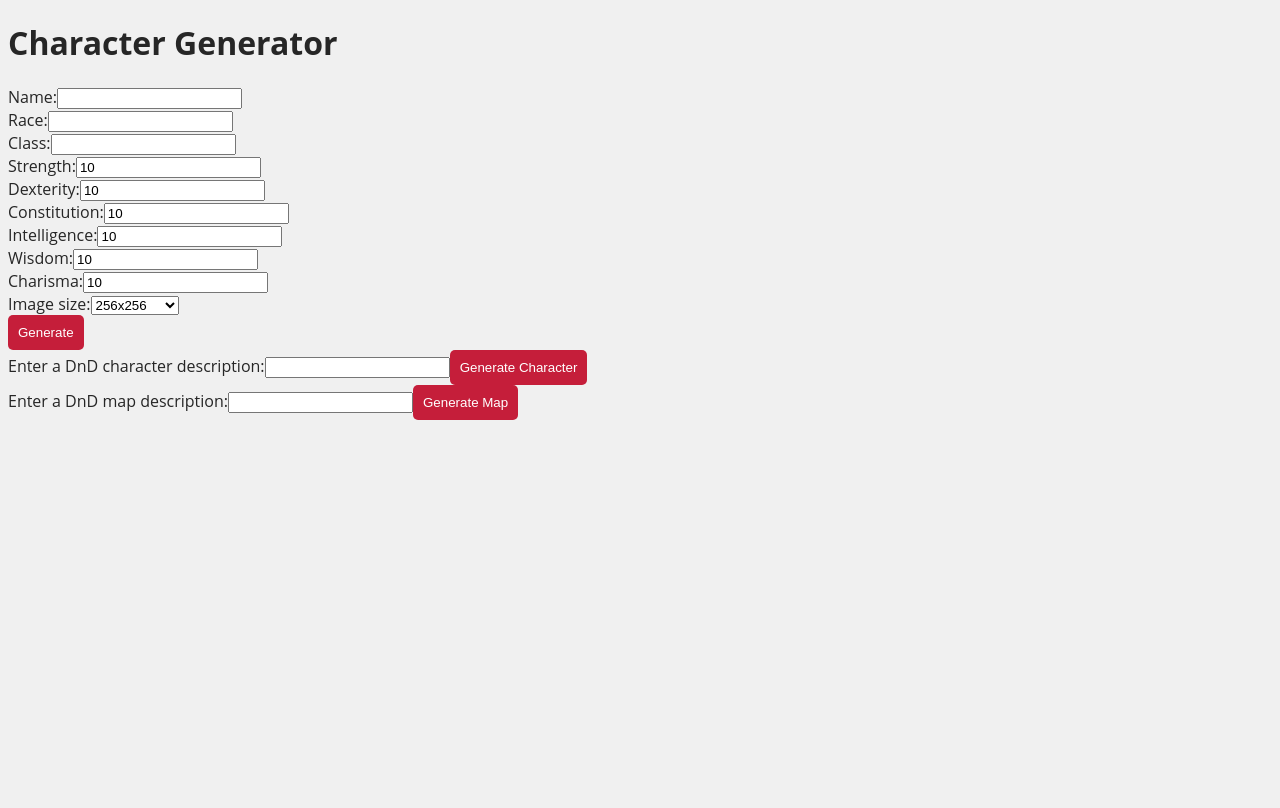
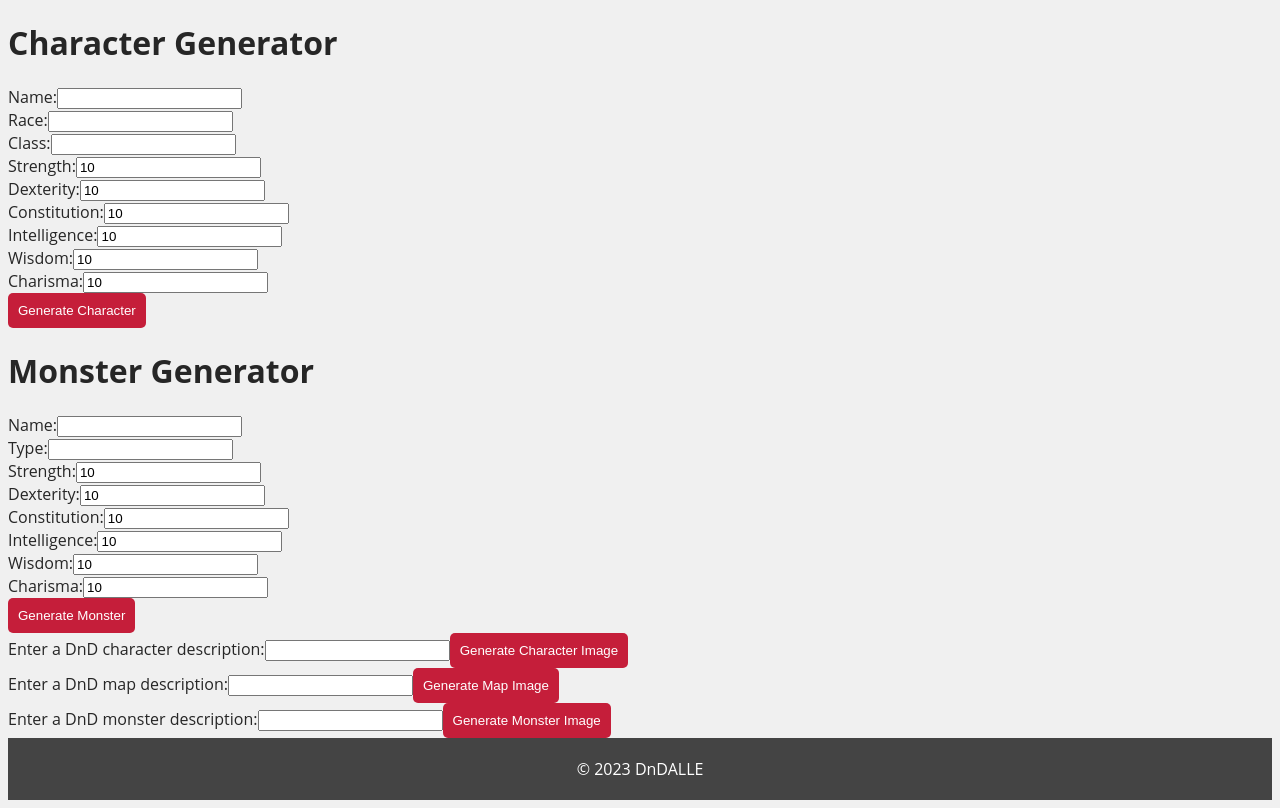
Before and after one commit to CalebDevany/DnDallE, a React (Create React App) app: page / in a window 1280 px wide. Built offline with nearby package versions, Linux system fonts and the light colour scheme.

Commit message:
added monster generator

```diff
--- a/src/components/App.css
+++ b/src/components/App.css
@@ -1,4 +1,53 @@
-/* Style for character section */
+/* Set global font and colors */
+body {
+  font-family: "Open Sans", Arial, sans-serif;
+  background-color: #f0f0f0;
+  color: #262626;
+}
+
+/* Style the header section */
+header {
+  display: flex;
+  flex-direction: row;
+  justify-content: space-between;
+  align-items: center;
+  padding: 20px;
+  background-color: #444444;
+}
+
+header h1 {
+  font-size: 36px;
+  margin: 0;
+  color: #ffffff;
+}
+
+header nav {
+  display: flex;
+  flex-direction: row;
+}
+
+header nav a {
+  margin-right: 20px;
+  color: #ffffff;
+  text-decoration: none;
+  font-size: 18px;
+  font-weight: bold;
+}
+
+header nav a:hover {
+  color: #c6c6c6;
+}
+
+/* Style the main content section */
+main {
+  padding: 20px;
+  display: flex;
+  flex-direction: column;
+  justify-content: center;
+  align-items: center;
+}
+
+/* Style the character section */
 .character-section {
   display: flex;
   flex-wrap: wrap;
@@ -11,6 +60,9 @@
   width: 50%;
   text-align: center;
   padding: 20px;
+  background-color: #ffffff;
+  box-shadow: 0px 0px 10px #cccccc;
+  border-radius: 5px;
 }
 
 .character-model {
@@ -20,7 +72,7 @@
   margin: 0 auto;
 }
 
-/* Style for map section */
+/* Style the map section */
 .map-section {
   display: flex;
   flex-wrap: wrap;
@@ -32,6 +84,9 @@
   width: 50%;
   text-align: center;
   padding: 20px;
+  background-color: #ffffff;
+  box-shadow: 0px 0px 10px #cccccc;
+  border-radius: 5px;
 }
 
 .map-image {
@@ -41,42 +96,28 @@
   margin: 0 auto;
 }
 
-/* Style for character stats */
-.character-stats {
-  margin-top: 20px;
+/* Style the footer section */
+footer {
+  padding: 20px;
+  background-color: #444444;
   text-align: center;
+  color: #ffffff;
 }
 
-.character-stats h3 {
-  font-size: 24px;
-  margin-bottom: 10px;
+footer p {
+  margin: 0;
 }
 
-.character-stats p {
-  font-size: 16px;
-  margin-bottom: 5px;
+/* Style the button */
+button {
+  background-color: #c51e3a;
+  color: #ffffff;
+  border: none;
+  padding: 10px;
+  border-radius: 5px;
+  cursor: pointer;
 }
 
-/* Style for character description and dialogue */
-.character-description h2 {
-  font-size: 24px;
-  margin-bottom: 10px;
+button:hover {
+  background-color: #af1b34;
 }
-
-.character-description p {
-  font-size: 16px;
-  margin-bottom: 5px;
-  line-height: 1.5;
-}
-
-/* Style for map description */
-.map-description h2 {
-  font-size: 24px;
-  margin-bottom: 10px;
-}
-
-.map-description p {
-  font-size: 16px;
-  margin-bottom: 5px;
-  line-height: 1.5;
-}
--- a/src/components/App.js
+++ b/src/components/App.js
@@ -1,13 +1,19 @@
 import './App.css';
 import React from 'react';
-import ChatGPT from './ChatGPT';
 import DALLE2 from './Dalle2';
+import ChatGPTCharacter from './ChatGPTCharacter';
+import ChatGPTMonster from './ChatGPTMonster';
+
 
 function App() {
   return (
-    <div>
-      <ChatGPT />
+    <div className="main">
+      <ChatGPTCharacter />
+      <ChatGPTMonster />
       <DALLE2 />
+      <footer>
+        <p>&copy; 2023 DnDALLE</p>
+      </footer>
     </div>
   );
 }
--- a/src/components/ChatGPT.js
+++ b/src/components/ChatGPTCharacter.js
@@ -1,7 +1,8 @@
 import React, { useState } from "react";
 import axios from "axios";
+import "./App.css";
 
-function CharacterGenerator() {
+function ChatGPTCharacter() {
   const [generatedCharacter, setGeneratedCharacter] = useState(null);
   const [characterName, setCharacterName] = useState("");
   const [characterRace, setCharacterRace] = useState("");
@@ -15,7 +16,6 @@ function CharacterGenerator() {
     charisma: 10,
   });
   const [generatedImage, setGeneratedImage] = useState(null);
-  const [selectedModel, setSelectedModel] = useState("64");
 
   const generateCharacter = async () => {
     const response = await axios.post(
@@ -29,8 +29,9 @@ function CharacterGenerator() {
           stop: "\n\n",
         },
         headers: {
-          'Content-Type': 'application/json',
-          'Authorization': 'Bearer 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'
+          "Content-Type": "application/json",
+          Authorization:
+            "Bearer {API-KEY}",
         },
       }
     );
@@ -45,10 +46,10 @@ function CharacterGenerator() {
     setCharacterStats(characterData.stats);
   };
 
-  const generateImage = (event) => {
+  const generateImage = async (event) => {
     event.preventDefault();
-    axios
-      .post(
+    try {
+      const response = await axios.post(
         "https://api.openai.com/v1/images/generations",
         {
           model: "image-alpha-001",
@@ -58,17 +59,18 @@ function CharacterGenerator() {
         },
         {
           headers: {
-            'Content-Type': 'application/json',
-            'Authorization': 'Bearer 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'
+            "Content-Type": "application/json",
+            Authorization:
+              "Bearer {API-KEY}",
           },
         }
-      )
-      .then((response) => {
-        setGeneratedImage(response.data.data[0].url);
-      })
-      .catch((error) => {
-        console.log(error);
-      });
+      );
+
+      const imageUrl = response.data.data[0].url;
+      setGeneratedImage(imageUrl);
+    } catch (error) {
+      console.error(error);
+    }
   };
 
   const handleStatChange = (event) => {
@@ -79,45 +81,49 @@ function CharacterGenerator() {
   };
 
   const handleSubmit = async (event) => {
-    await event.preventDefault();
+    event.preventDefault();
     await generateCharacter();
     await generateImage();
   };
 
   return (
-    <div>
-      <h1>Character Generator</h1>
+    <div className="character-generator-container">
+      <h1 className="title">Character Generator</h1>
       <form onSubmit={handleSubmit}>
-        <label>
+        <label className="form-label">
           Name:
           <input
+            className="form-input"
             type="text"
             value={characterName}
             onChange={(event) => setCharacterName(event.target.value)}
           />
         </label>
         <br />
-        <label>
+        <label className="form-label">
           Race:
           <input
+            className="form-input"
             type="text"
             value={characterRace}
             onChange={(event) => setCharacterRace(event.target.value)}
           />
         </label>
         <br />
-        <label>
+        <label className="form-label">
           Class:
           <input
+            className="form-input"
             type="text"
             value={characterClass}
             onChange={(event) => setCharacterClass(event.target.value)}
           />
         </label>
         <br />
-        <label>
+        <label className="form-label">
           Strength:
           <input
+            className="form-input"
             type="number"
             name="strength"
             value={characterStats.strength}
@@ -125,9 +131,10 @@ function CharacterGenerator() {
           />
         </label>
         <br />
-        <label>
+        <label className="form-label">
           Dexterity:
           <input
+            className="form-input"
             type="number"
             name="dexterity"
             value={characterStats.dexterity}
@@ -135,9 +142,10 @@ function CharacterGenerator() {
           />
         </label>
         <br />
-        <label>
+        <label className="form-label">
           Constitution:
           <input
+            className="form-input"
             type="number"
             name="constitution"
             value={characterStats.constitution}
@@ -145,9 +153,10 @@ function CharacterGenerator() {
           />
         </label>
         <br />
-        <label>
+        <label className="form-label">
           Intelligence:
           <input
+            className="form-input"
             type="number"
             name="intelligence"
             value={characterStats.intelligence}
@@ -155,9 +164,10 @@ function CharacterGenerator() {
           />
         </label>
         <br />
-        <label>
+        <label className="form-label">
           Wisdom:
           <input
+            className="form-input"
             type="number"
             name="wisdom"
             value={characterStats.wisdom}
@@ -165,9 +175,10 @@ function CharacterGenerator() {
           />
         </label>
         <br />
-        <label>
+        <label className="form-label">
           Charisma:
           <input
+            className="form-input"
             type="number"
             name="charisma"
             value={characterStats.charisma}
@@ -175,44 +186,37 @@ function CharacterGenerator() {
           />
         </label>
         <br />
-        <label>
-          Image size:
-          <select
-            value={selectedModel}
-            onChange={(event) => setSelectedModel(event.target.value)}
-          >
-            <option value="256">256x256</option>
-            <option value="512">512x512</option>
-            <option value="1024">1024x1024</option>
-          </select>
-        </label>
-        <br />
-        <button type="submit">Generate</button>
+        <button className="generate-button" type="submit">
+          Generate Character
+        </button>
       </form>
       {generatedCharacter && (
-        <div>
-          <h2>{generatedCharacter.name}</h2>
-          <p>
+        <div className="generated-character-container">
+          <h2 className="generated-character-name">
+            {generatedCharacter.name}
+          </h2>
+          <p className="generated-character-race-class">
             {generatedCharacter.race} {generatedCharacter.class}
           </p>
-          <ul>
-            <li>Strength: {generatedCharacter.stats.strength}</li>
-            <li>Dexterity: {generatedCharacter.stats.dexterity}</li>
-            <li>Constitution: {generatedCharacter.stats.constitution}</li>
-            <li>Intelligence: {generatedCharacter.stats.intelligence}</li>
-            <li>Wisdom: {generatedCharacter.stats.wisdom}</li>
-            <li>Charisma: {generatedCharacter.stats.charisma}</li>
-          </ul>
-        </div>
-      )}
-      {generatedImage && (
-        <div>
-          <h2>Image</h2>
-          <img src={generatedImage} alt={{generatedCharacter}} />
+          <p className="generated-character-stats">
+            Strength: {generatedCharacter.stats.strength}, Dexterity:{" "}
+            {generatedCharacter.stats.dexterity}, Constitution:{" "}
+            {generatedCharacter.stats.constitution}, Intelligence:{" "}
+            {generatedCharacter.stats.intelligence}, Wisdom:{" "}
+            {generatedCharacter.stats.wisdom}, Charisma:{" "}
+            {generatedCharacter.stats.charisma}
+          </p>
+          {generatedImage && (
+            <img
+              className="generated-image"
+              src={generatedImage}
+              alt={`${characterRace} ${characterClass}`}
+            />
+          )}
         </div>
       )}
     </div>
   );
 }
 
-export default CharacterGenerator;
+export default ChatGPTCharacter;
--- /dev/null
+++ b/src/components/ChatGPTMonster.js
@@ -0,0 +1,216 @@
+import React, { useState } from "react";
+import axios from "axios";
+import "./App.css";
+
+function MonsterGenerator() {
+  const [generatedMonster, setGeneratedMonster] = useState(null);
+  const [monsterName, setMonsterName] = useState("");
+  const [monsterType, setMonsterType] = useState("");
+  const [monsterStats, setMonsterStats] = useState({
+    strength: 10,
+    dexterity: 10,
+    constitution: 10,
+    intelligence: 10,
+    wisdom: 10,
+    charisma: 10,
+  });
+  const [generatedImage, setGeneratedImage] = useState(null);
+
+  const generateMonster = async () => {
+    const response = await axios.post(
+      "https://api.openai.com/v1/engines/text-davinci-002/completions",
+      {
+        params: {
+          prompt: "Generate a Dungeons and Dragons monster named ",
+          max_tokens: 1024,
+          temperature: 0.7,
+          n: 1,
+          stop: "\n\n",
+        },
+        headers: {
+          "Content-Type": "application/json",
+          Authorization:
+            "Bearer {API-KEY}",
+        },
+      }
+    );
+
+    const { choices } = response.data;
+    const { text } = choices[0];
+    const monsterData = JSON.parse(text.trim());
+    setGeneratedMonster(monsterData);
+    setMonsterName(monsterData.name);
+    setMonsterType(monsterData.type);
+    setMonsterStats(monsterData.stats);
+  };
+
+  const generateImage = async (event) => {
+    event.preventDefault();
+    try {
+      const response = await axios.post(
+        "https://api.openai.com/v1/images/generations",
+        {
+          model: "image-alpha-001",
+          prompt: `Photorealistic image of DnD monster ${monsterName}`,
+          num_images: 1,
+          size: "512x512",
+        },
+        {
+          headers: {
+            "Content-Type": "application/json",
+            Authorization:
+              "Bearer {API-KEY}",
+          },
+        }
+      );
+
+      const imageUrl = response.data.data[0].url;
+      setGeneratedImage(imageUrl);
+    } catch (error) {
+      console.error(error);
+    }
+  };
+
+  const handleStatChange = (event) => {
+    const statName = event.target.name;
+    const statValue = parseInt(event.target.value);
+    const newStats = { ...monsterStats, [statName]: statValue };
+    setMonsterStats(newStats);
+  };
+
+  const handleSubmit = async (event) => {
+    event.preventDefault();
+    await generateMonster();
+    await generateImage();
+  };
+
+  return (
+    <div className="monster-generator-container">
+      <h1 className="title">Monster Generator</h1>
+      <form onSubmit={handleSubmit}>
+        <label className="form-label">
+          Name:
+          <input
+            className="form-input"
+            type="text"
+            value={monsterName}
+            onChange={(event) => setMonsterName(event.target.value)}
+          />
+        </label>
+        <br />
+        <label className="form-label">
+          Type:
+          <input
+            className="form-input"
+            type="text"
+            value={monsterType}
+            onChange={(event) => setMonsterType(event.target.value)}
+          />
+        </label>
+        <br />
+        <label className="form-label">
+          Strength:
+          <input
+            className="form-input"
+            type="number"
+            name="strength"
+            value={monsterStats.strength}
+            onChange={handleStatChange}
+          />
+        </label>
+        <br />
+        <label className="form-label">
+          Dexterity:
+          <input
+            className="form-input"
+            type="number"
+            name="dexterity"
+            value={monsterStats.dexterity}
+            onChange={handleStatChange}
+          />
+        </label>
+        <br />
+        <label className="form-label">
+          Constitution:
+          <input
+            className="form-input"
+            type="number"
+            name="constitution"
+            value={monsterStats.constitution}
+            onChange={handleStatChange}
+          />
+        </label>
+        <br />
+        <label className="form-label">
+          Intelligence:
+          <input
+            className="form-input"
+            type="number"
+            name="intelligence"
+            value={monsterStats.intelligence}
+            onChange={handleStatChange}
+          />
+        </label>
+        <br />
+        <label className="form-label">
+          Wisdom:
+          <input
+            className="form-input"
+            type="number"
+            name="wisdom"
+            value={monsterStats.wisdom}
+            onChange={handleStatChange}
+          />
+        </label>
+        <br />
+        <label className="form-label">
+          Charisma:
+          <input
+            className="form-input"
+            type="number"
+            name="charisma"
+            value={monsterStats.charisma}
+            onChange={handleStatChange}
+          />
+        </label>
+        <br />
+        <button className="generate-button" type="submit">
+          Generate Monster
+        </button>
+      </form>
+      {generatedMonster && (
+        <div className="monster-result-container">
+          <h2 className="monster-name">{generatedMonster.name}</h2>
+          <p className="monster-type">Type: {generatedMonster.type}</p>
+          <div className="monster-stats-container">
+            <p className="monster-stat">
+              Strength: {generatedMonster.stats.strength}
+            </p>
+            <p className="monster-stat">
+              Dexterity: {generatedMonster.stats.dexterity}
+            </p>
+            <p className="monster-stat">
+              Constitution: {generatedMonster.stats.constitution}
+            </p>
+            <p className="monster-stat">
+              Intelligence: {generatedMonster.stats.intelligence}
+            </p>
+            <p className="monster-stat">
+              Wisdom: {generatedMonster.stats.wisdom}
+            </p>
+            <p className="monster-stat">
+              Charisma: {generatedMonster.stats.charisma}
+            </p>
+          </div>
+        </div>
+      )}
+      {generatedImage && (
+        <div className="monster-image-container">
+          <img src={generatedImage} alt="Generated Monster" />
+        </div>
+      )}
+    </div>
+  );
+}
+
+export default MonsterGenerator;
--- a/src/components/Dalle2.js
+++ b/src/components/Dalle2.js
@@ -1,12 +1,14 @@
-import './App.css';
-import React, { useState, useEffect } from 'react';
-import axios from 'axios';
+import "./App.css";
+import React, { useState } from "react";
+import axios from "axios";
 
 function DALLE2() {
-  const [characterImage, setCharacterImage] = useState('');
-  const [mapImage, setMapImage] = useState('');
-  const [characterResponse, setCharacterResponse] = useState('');
-  const [mapResponse, setMapResponse] = useState('');
+  const [characterImage, setCharacterImage] = useState("");
+  const [mapImage, setMapImage] = useState("");
+  const [monsterImage, setMonsterImage] = useState("");
+  const [characterResponse, setCharacterResponse] = useState("");
+  const [mapResponse, setMapResponse] = useState("");
+  const [monsterResponse, setMonsterResponse] = useState("");
 
   const handleCharacterChange = (event) => {
     setCharacterResponse(event.target.value);
@@ -16,19 +18,30 @@ function DALLE2() {
     setMapResponse(event.target.value);
   };
 
+  const handleMonsterChange = (event) => {
+    setMonsterResponse(event.target.value);
+  };
+
   const handleCharacterSubmit = (event) => {
     event.preventDefault();
-    axios.post('https://api.openai.com/v1/images/generations', {
-      model: 'image-alpha-001',
-      prompt: `Photorealistic portrait of DnD character ${characterResponse}`,
+    axios
+      .post(
+        "https://api.openai.com/v1/images/generations",
+        {
+          model: "image-alpha-001",
+          prompt:
+          `Photorealistic portrait of DnD character ${characterResponse}`,
           num_images: 1,
-      size: '512x512',
-    }, {
+          size: "512x512",
+        },
+        {
           headers: {
-        'Content-Type': 'application/json',
-        'Authorization': 'Bearer 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'
+            "Content-Type": "application/json",
+            Authorization:
+              "Bearer {API-KEY}",
+          },
         }
-    })
+      )
       .then((response) => {
         setCharacterImage(response.data.data[0].url);
       })
@@ -39,19 +52,53 @@ function DALLE2() {
 
   const handleMapSubmit = (event) => {
     event.preventDefault();
-    axios.post('https://api.openai.com/v1/images/generations', {
-      model: 'image-alpha-001',
-      prompt: `Simple Dungeons and Dragons map in the style of Roll20 ${mapResponse}`,
+    axios
+      .post(
+        "https://api.openai.com/v1/images/generations",
+        {
+          model: "image-alpha-001",
+          prompt:
+          `Simple Dungeons and Dragons map in the style of Roll20 ${mapResponse}`,
           num_images: 1,
-      size: '1024x1024',
-    }, {
+          size: "1024x1024",
+        },
+        {
           headers: {
-        'Content-Type': 'application/json',
-        'Authorization': 'Bearer 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'
+            "Content-Type": "application/json",
+            Authorization:
+              "Bearer {API-KEY}",
+          },
         }
-    })
+      )
       .then((response) => {
         setMapImage(response.data.data[0].url);
+      })
+      .catch((error) => {
+        console.log(error);
+      });
+  };
+
+  const handleMonsterSubmit = (event) => {
+    event.preventDefault();
+    axios
+      .post(
+        "https://api.openai.com/v1/images/generations",
+        {
+          model: "image-alpha-001",
+          prompt: `Photorealistic portrait of DnD monster ${monsterResponse}`,
+          num_images: 1,
+          size: "512x512",
+        },
+        {
+          headers: {
+            "Content-Type": "application/json",
+            Authorization:
+              "Bearer {API-KEY}",
+          },
+        }
+      )
+      .then((response) => {
+        setMonsterImage(response.data.data[0].url);
       })
       .catch((error) => {
         console.log(error);
@@ -63,36 +110,38 @@ function DALLE2() {
       <form onSubmit={handleCharacterSubmit}>
         <label>
           Enter a DnD character description:
-          <input type="text" value={characterResponse} onChange={handleCharacterChange} />
+          <input
+            type="text"
+            value={characterResponse}
+            onChange={handleCharacterChange}
+          />
         </label>
-        <button type="submit">Generate Character</button>
+        <button type="submit">Generate Character Image</button>
       </form>
-      <div>
-        {characterImage ? (
-          <img src={characterImage} alt="Generated Character" />
-        ) : null}
-      </div>
 
+      {characterImage && <img src={characterImage} alt="DnD character" />}
       <form onSubmit={handleMapSubmit}>
         <label>
           Enter a DnD map description:
           <input type="text" value={mapResponse} onChange={handleMapChange} />
         </label>
-        <button type="submit">Generate Map</button>
+        <button type="submit">Generate Map Image</button>
       </form>
-      <div>
-        {mapImage ? (
-          <img src={mapImage} alt="Generated Map" />
-        ) : null}
-      </div>
-    </div>
-  );
-}
 
-function App() {
-  return (
-    <div>
-      <DALLE2 />
+      {mapImage && <img src={mapImage} alt="DnD map" />}
+      <form onSubmit={handleMonsterSubmit}>
+        <label>
+          Enter a DnD monster description:
+          <input
+            type="text"
+            value={monsterResponse}
+            onChange={handleMonsterChange}
+          />
+        </label>
+        <button type="submit">Generate Monster Image</button>
+      </form>
+
+      {monsterImage && <img src={monsterImage} alt="DnD monster" />}
     </div>
   );
 }
--- a/src/index.js
+++ b/src/index.js
@@ -3,9 +3,7 @@ import ReactDOM from 'react-dom/client';
 import './index.css';
 import App from './components/App';
 import reportWebVitals from './reportWebVitals';
-import '@material/web/button/filled-button.js';
-import '@material/web/button/outlined-button.js';
-import '@material/web/checkbox/checkbox.js';
+
 
 const root = ReactDOM.createRoot(document.getElementById('root'));
 root.render(
```
Lines whose indentation alone changed are shown as unchanged.
